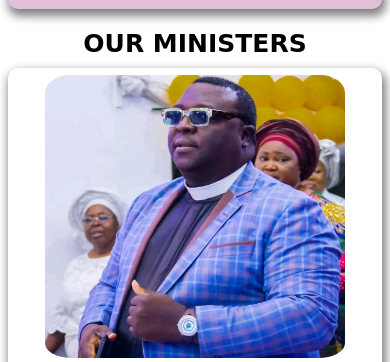
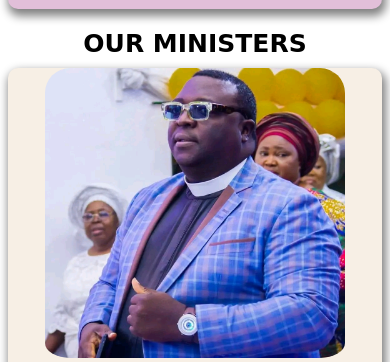
Before and after one commit to bernardayo529/CAC--PLS, a plain HTML site: page index.html in a window 390 px wide. Shown: the part 309-671 px from the top of the page. Drawn offline with Linux system fonts and the light colour scheme.

Commit message:
Update style.css lol

```diff
--- a/style.css
+++ b/style.css
@@ -100,18 +100,18 @@ body{
     .box {
       width: 100%;
       height: 410px;
-      background-color: white;
       margin-bottom: 20px;
       border-radius: 10px;
       padding-inline: 20px;
     box-shadow: 2px 5px 10px 2px grey;
+        background: #F7EFE5;
     }
 
     .box img {
         border-radius: 25px ;
         width: 300px;
         height: 300px;
-        padding-top: 7px;
+        padding-top: l0px;
         padding-bottom:10px
 
     }
```
